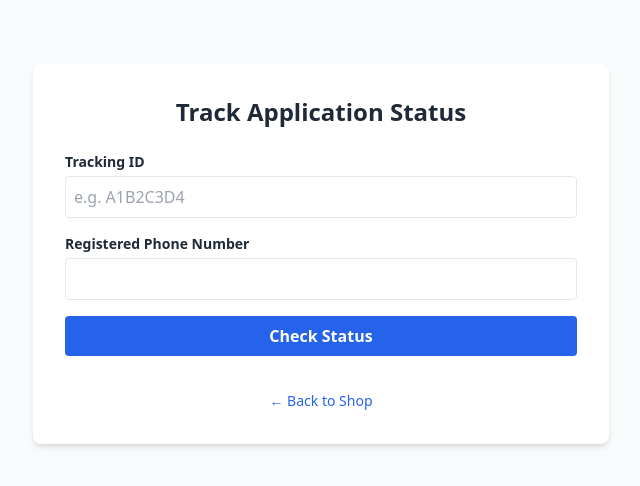
After one commit to bushibots/PNCSITE, a Django app: a page that uses csc_platform/services/templates/shop_front/track.html in a window 1280 px wide. The commit adds this page. Shown: the top 486 px of the page, without its empty margins (319-959 px from the left). Run offline with Django 5.2, Linux system fonts and the light colour scheme; tables that the repository leaves empty hold one stand-in row (values such as "Sample post"); some libraries are stand-ins or nearby versions.

Commit message:
Errors to be fixed

```diff
--- a/csc_platform/services/models.py
+++ b/csc_platform/services/models.py
@@ -3,6 +3,10 @@ import random
 import string
 from django.db import models
 from django.contrib.auth.models import AbstractUser
+from django.db.models.signals import post_save
+from django.dispatch import receiver
+from django.contrib.auth.models import Permission
+from django.contrib.contenttypes.models import ContentType
 
 # ---------------------------------------------------------
 # HELPER FUNCTIONS
@@ -115,3 +119,26 @@ class Appointment(models.Model):
 
     def __str__(self):
         return f"{self.date} at {self.time_slot} - {self.request.customer.name}"
+
+    # ---------------------------------------------------------
+# AUTOMATION: The Magic Permission Granter
+# ---------------------------------------------------------
+@receiver(post_save, sender=User)
+def auto_grant_shop_owner_permissions(sender, instance, created, **kwargs):
+    """
+    If a user is saved with 'is_shop_owner=True', automatically give them
+    all the permissions they need so the platform admin doesn't have to.
+    """
+    if instance.is_shop_owner and instance.is_staff:
+        # 1. Define which tables they are allowed to manage
+        models_to_grant = [Shop, Service, Customer, ServiceRequest, UploadedDocument, Appointment]
+
+        # 2. Gather all permissions for those tables
+        permissions_to_add = []
+        for model in models_to_grant:
+            content_type = ContentType.objects.get_for_model(model)
+            permissions = Permission.objects.filter(content_type=content_type)
+            permissions_to_add.extend(permissions)
+
+        # 3. Add them to the user instantly behind the scenes
+        instance.user_permissions.add(*permissions_to_add)
--- a/csc_platform/services/templates/shop_front/shop_home.html
+++ b/csc_platform/services/templates/shop_front/shop_home.html
@@ -13,6 +13,11 @@
         {% if shop.tagline %}
             <p class="mt-2 text-blue-100 text-lg">{{ shop.tagline }}</p>
         {% endif %}
+        <div class="mt-4">
+    <a href="{% url 'track_status' shop.slug %}" class="bg-white text-blue-600 px-4 py-2 rounded-full font-bold text-sm shadow hover:bg-blue-50">
+        Track My Application
+    </a>
+</div>
     </header>
 
     <main class="max-w-4xl mx-auto p-6 mt-6">
--- /dev/null
+++ b/csc_platform/services/templates/shop_front/track.html
@@ -0,0 +1,60 @@
+<!DOCTYPE html>
+<html lang="en">
+<head>
+    <meta charset="UTF-8">
+    <title>Track Your Request - {{ shop.name }}</title>
+    <script src="https://cdn.tailwindcss.com"></script>
+</head>
+<body class="bg-gray-50 text-gray-800 font-sans p-6">
+    <div class="max-w-xl mx-auto bg-white p-8 rounded-lg shadow-md mt-10">
+        <h2 class="text-2xl font-bold mb-6 text-center">Track Application Status</h2>
+
+        <form method="POST" class="space-y-4 mb-8">
+            {% csrf_token %}
+            <div>
+                <label class="block font-bold text-sm mb-1">Tracking ID</label>
+                <input type="text" name="tracking_id" placeholder="e.g. A1B2C3D4" required class="w-full border p-2 rounded">
+            </div>
+            <div>
+                <label class="block font-bold text-sm mb-1">Registered Phone Number</label>
+                <input type="tel" name="phone" required class="w-full border p-2 rounded">
+            </div>
+            <button type="submit" class="w-full bg-blue-600 text-white font-bold py-2 rounded hover:bg-blue-700">Check Status</button>
+        </form>
+
+        {% if error_message %}
+            <div class="bg-red-100 text-red-700 p-3 rounded mb-6 text-sm">{{ error_message }}</div>
+        {% endif %}
+
+        {% if service_request %}
+            <div class="border-t pt-6">
+                <div class="flex justify-between items-center mb-4">
+                    <h3 class="font-bold text-lg">{{ service_request.service.name }}</h3>
+                    <span class="bg-blue-100 text-blue-800 px-3 py-1 rounded-full text-xs font-bold">{{ service_request.get_status_display }}</span>
+                </div>
+
+                <div class="relative flex items-center justify-between mt-8">
+                    <div class="absolute w-full h-1 bg-gray-200"></div>
+                    <div class="z-10 w-4 h-4 rounded-full {% if service_request.status == 'PENDING' or service_request.status != 'PENDING' %}bg-blue-600{% else %}bg-gray-300{% endif %}"></div>
+                    <div class="z-10 w-4 h-4 rounded-full {% if service_request.status == 'PROCESSING' or service_request.status == 'COMPLETED' or service_request.status == 'READY' %}bg-blue-600{% else %}bg-gray-300{% endif %}"></div>
+                    <div class="z-10 w-4 h-4 rounded-full {% if service_request.status == 'READY' %}bg-blue-600{% else %}bg-gray-300{% endif %}"></div>
+                </div>
+                <div class="flex justify-between text-xs text-gray-500 mt-2">
+                    <span>Submitted</span>
+                    <span>Processing</span>
+                    <span>Ready</span>
+                </div>
+
+                <div class="mt-6 p-4 bg-gray-50 rounded text-sm text-gray-600">
+                    <p><strong>Customer:</strong> {{ service_request.customer.name }}</p>
+                    <p><strong>Last Updated:</strong> {{ service_request.updated_at|date:"d M Y" }}</p>
+                </div>
+            </div>
+        {% endif %}
+
+        <div class="mt-8 text-center">
+            <a href="{% url 'shop_home' shop.slug %}" class="text-blue-600 hover:underline text-sm">← Back to Shop</a>
+        </div>
+    </div>
+</body>
+</html>
--- a/csc_platform/services/urls.py
+++ b/csc_platform/services/urls.py
@@ -1,12 +1,14 @@
+from django.urls import path
+from . import views
+
 from django.urls import path
 from . import views
 
 urlpatterns = [
     path('shop/<slug:shop_slug>/', views.shop_home, name='shop_home'),
+    path('shop/<slug:shop_slug>/apply/<int:service_id>/', views.service_apply, name='service_apply'),
+    path('shop/<slug:shop_slug>/success/<str:tracking_id>/', views.request_success, name='request_success'),
 
-    # New URL for the application form
-    path('shop/<slug:shop_slug>/apply/<int:service_id>/', views.service_apply, name='service_apply'),
-
-    # New URL for the success page
-    path('shop/<slug:shop_slug>/success/<str:tracking_id>/', views.request_success, name='request_success'),
+    # New URL for tracking status
+    path('shop/<slug:shop_slug>/track/', views.track_status, name='track_status'),
 ]
--- a/csc_platform/services/views.py
+++ b/csc_platform/services/views.py
@@ -49,3 +49,28 @@ def request_success(request, shop_slug, tracking_id):
     shop = get_object_or_404(Shop, slug=shop_slug)
     service_request = get_object_or_404(ServiceRequest, tracking_id=tracking_id, shop=shop)
     return render(request, 'shop_front/success.html', {'shop': shop, 'service_request': service_request})
+
+def track_status(request, shop_slug):
+    shop = get_object_or_404(Shop, slug=shop_slug)
+    service_request = None
+    error_message = None
+
+    if request.method == 'POST':
+        tracking_id = request.POST.get('tracking_id')
+        phone = request.POST.get('phone')
+
+        try:
+            # We check both ID and Phone to make sure the right person is looking it up
+            service_request = ServiceRequest.objects.get(
+                tracking_id=tracking_id,
+                customer__phone_number=phone,
+                shop=shop
+            )
+        except ServiceRequest.DoesNotExist:
+            error_message = "No request found with those details. Please check and try again."
+
+    return render(request, 'shop_front/track.html', {
+        'shop': shop,
+        'service_request': service_request,
+        'error_message': error_message
+    })
```
Also changed, not shown: csc_platform/core_platform/settings.py (+8 -0 lines), csc_platform/services/admin.py (+93 -7 lines).
